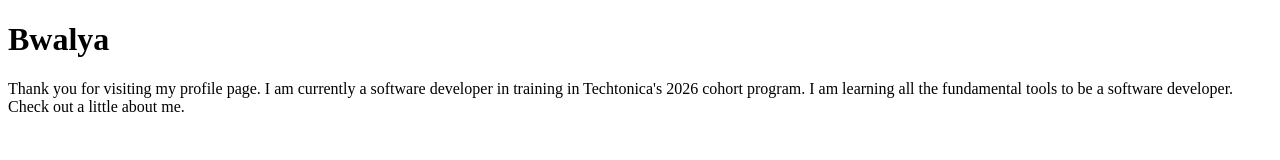
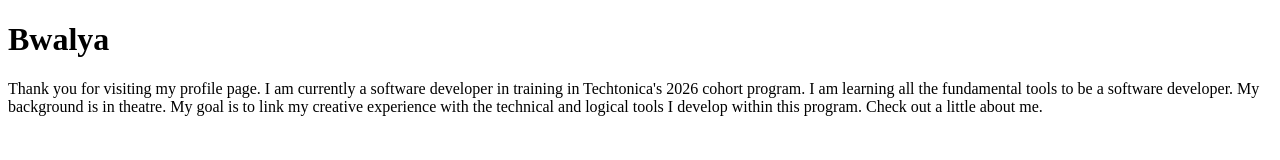
Before and after one commit to B-chis/portfolio-website, a plain HTML site: page index.html in a window 1280 px wide. Drawn offline with Linux system fonts and the light colour scheme.

Commit message:
add additional info in paragraph in header

```diff
--- a/index.html
+++ b/index.html
@@ -9,7 +9,7 @@
     <header>
         <h1>Bwalya</h1>
         <p>Thank you for visiting my profile page. I am currently a software developer in training in Techtonica's 2026 cohort program.
-            I am learning all the fundamental tools to be a software developer.
+            I am learning all the fundamental tools to be a software developer. My background is in theatre. My goal is to link my creative experience with the technical and logical tools I develop within this program.
         Check out a little about me. </p>
     </header>
 
```
